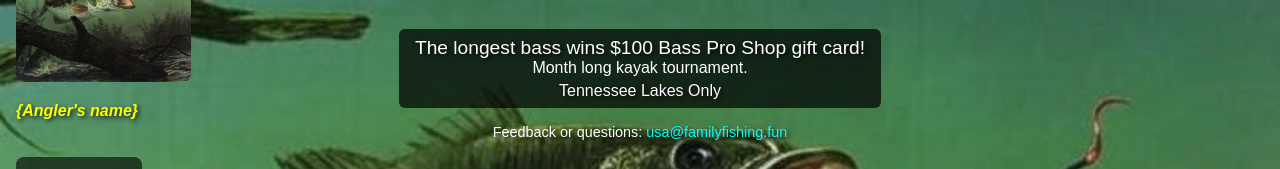
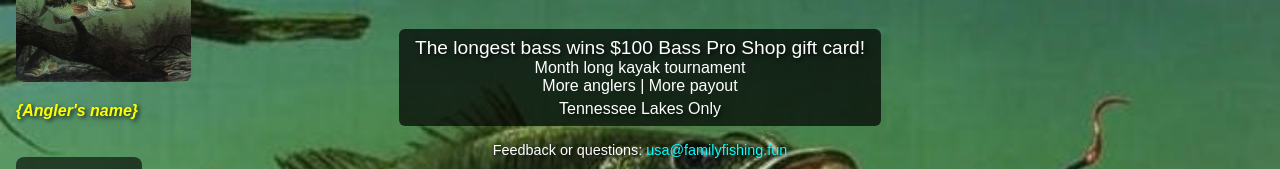
Before and after one commit to hackerfrankone/FamilyFishing, a plain HTML site: page index.html in a window 1280 px wide. Shown: the part 83-252 px from the top of the page. Drawn offline with Linux system fonts and the light colour scheme; no server answers.

Commit message:
Update index.html

```diff
--- a/index.html
+++ b/index.html
@@ -383,7 +383,8 @@
       <p class="main-text">
         The longest bass wins $100 Bass Pro Shop gift card!
       </p>
-    </p>Month long kayak tournament.
+    </p>Month long kayak tournament
+    </p>More anglers | More payout
       <p class="sub-text">
         Tennessee Lakes Only
       </p>
```
